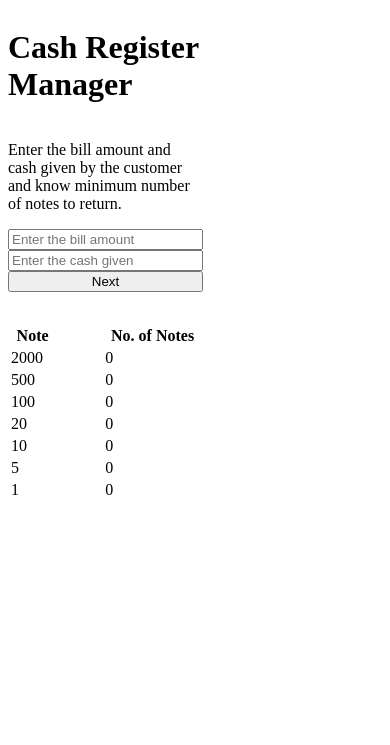
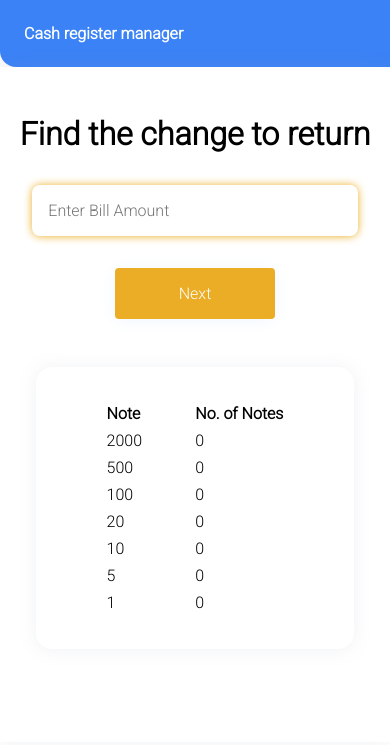
Before and after one commit to abhishek-bhatkar/markTen-cash-register, a plain HTML site: page index.html in a window 390 px wide. Drawn offline with Linux system fonts and the light colour scheme.

Commit message:
refactor: update html, css and js files

```diff
--- a/index.html
+++ b/index.html
@@ -9,19 +9,39 @@
 </head>
 <body>
 
-    <div class="container">
-        <h1 class="heading">
-            Cash Register Manager
-        </h1>
-        <p class="description">
-            Enter the bill amount and cash given by the customer and know minimum number of notes to return.
-        </p>
-                <input id="bill-amount" type="text" placeholder="Enter the bill amount"></input>
-                <input id="cash-given" type="text" placeholder="Enter the cash given"></input>
+<nav class="navigation">
+    <div class="nav-brand">Cash register manager</div>
+</nav>
 
 
+
+    <div class="container container-center">
+
+
+
+        <div class="row1">
+            <div class="column"><h1>Find the change to return</h1></div>
+        </div>
+
+
+
+        <div class="row container-center">
+            <input id="bill-amount" type="text" placeholder="Enter Bill Amount">
+
+        </div>
+        <div  id="cash-given-row">
+            <input class="row container-center row2" id="cash-given" type="text" placeholder="Enter Cash given by customer">
+        </div>
+        <div class="row container-center error">
+            <p id="error-message" style="color:red; margin:1rem"></p>
+
+        </div>
+        <div class="row container-center">
             <button id="check-button">Next</button>
-                <p id="error-message"></p>
+        </div>
+
+
+
               <table class="styled-table bordered">
                 <thead>
                   <tr>
@@ -61,6 +81,7 @@
                 </tbody>
               </table>
 
+
     </div>
 
 
--- a/index.js
+++ b/index.js
@@ -3,6 +3,7 @@ const billAmount = document.querySelector("#bill-amount");
 const cashGiven = document.querySelector("#cash-given");
 const checkButton = document.querySelector("#check-button");
 const message = document.querySelector("#error-message");
+const messageField = document.querySelector(".error");
 const noOfNotes = document.querySelectorAll(".noOfNotes");
 const availableNotes = [2000, 500, 100, 20, 10, 5, 1];
 //processing
@@ -15,7 +16,7 @@ function validateBillandCash(){
             setMessage("Please enter bill amount!");
         } else if(billAmount.value < 0 || !Number.isInteger(Number(billValue))){
             setMessage("Please enter valid bill amount!");
-        } else if(billAmount.value === 0){
+        } else if(billValue === 0){
             setMessage("Bill amount cannot be zero!");
         } else{
             console.log("true");
@@ -71,11 +72,14 @@ function displayChange(returnNotes){
 
 function setMessage(msg){
     message.innerText = msg;
+    messageField.style.display = "flex";
 };
 
 function reset(){
     message.innerText = " ";
     //console.log("msg");
+    message.style = "color:red";
+    messageField.style.display = "none";
 };
 
 //output
@@ -83,9 +87,8 @@ function reset(){
 checkButton.addEventListener("click", () => {
     if(checkButton.innerText == "Next"){
         if(validateBillandCash() === true){
+            cashGiven.style.display = "flex";
             checkButton.innerText = "Submit";
-        } else {
-
         }
     } else if(validateBillandCash() === true){
         let change = calculateChange();
--- a/style.css
+++ b/style.css
@@ -1,7 +1,167 @@
-* {}
+@import url('https://fonts.googleapis.com/css2?family=Roboto:wght@300&display=swap');
 
+:root {
+    --primary-color: #2563EB;
+    --secondary-color: #EBAD25;
+    --light-gray: #F9FAFB;
+    --offwhite: #d7f3fa;
+}
+
+
+* {
+    margin: 0;
+    padding: 0;
+    font-family: 'Roboto', sans-serif;
+}
+
+body {
+    background: var(--light-gray);
+    /* background: #EFF6FF; */
+}
+
+/** navigation **/
+
+.navigation {
+
+    color: var(--primary-color);
+    padding: 1rem;
+    border-bottom-left-radius: 1rem;
+    margin: auto;
+    box-shadow: 0 1px 18px rgba(146, 161, 176, .15);
+    background: #3B82f6;
+    color: white;
+    padding: 0.5rem 2rem 0.5rem 2rem;
+    max-width: 1100px;
+    margin: auto;
+    padding: 1.5rem;
+}
+
+.navigation .nav-brand {
+    font-weight: bold;
+}
+
+
+/** containers **/
 .container {
+
+    padding: 0rem 1rem;
+    background: white;
+    border-radius: 1.5rem;
+    box-shadow: 0 1px 18px rgba(146, 161, 176, .15);
+
+    min-height: 80vh;
+}
+
+.container-center {
+    max-width: 600px;
+    margin: auto;
+    margin-top: 2.5rem;
+}
+
+.row {
     display: flex;
-    flex-direction: column;
-    width: 50vw;
+    justify-content: center;
 }
+
+.row1 {
+    display: flex;
+    padding-top: 3rem;
+    justify-content: center;
+}
+
+.column2 {
+    margin: auto;
+    width: 70%;
+}
+
+img {
+    width: 100%;
+    object-fit: cover;
+}
+
+input {
+    padding: 1rem;
+    color: #4b5563;
+    font-size: 1rem;
+    border: none;
+    box-shadow: 0 0.2px 8px #EBAD25;
+    border-radius: 0.5rem;
+    width: 60%;
+}
+
+button {
+    background: #EBAD25;
+    border: none;
+    padding: 1rem 4rem 1rem 4rem;
+    box-shadow: 0 1px 18px #EFF6FF;
+    border-radius: 0.25rem;
+    color: white;
+    font-size: 1rem;
+    cursor: pointer;
+}
+
+.styled-table {
+    padding: 2rem 4rem;
+    background: white;
+    border-radius: 1rem;
+    margin-top: 3rem;
+    box-shadow: 0 1px 18px rgba(146, 161, 176, .15);
+    margin-left: auto;
+    margin-right: auto;
+    min-height: 10vh;
+}
+
+.styled-table th,
+.styled-table td {
+    padding: 3px 5px;
+}
+
+.row2 {
+    display: none;
+}
+
+.error {
+    display: none;
+}
+
+
+
+
+.mt-3 {
+    margin-top: 2rem;
+}
+
+@media (max-width: 500px) {
+    body {
+        background-color: white;
+    }
+
+    .row1 {
+        flex-direction: column;
+        justify-content: center;
+        align-items: center;
+    }
+
+    .container-center {
+        margin: 0;
+        border-radius: 0;
+        padding: 0;
+    }
+
+    .column1 {
+        width: 70%;
+        margin: auto;
+    }
+
+    h1 {
+        text-align: center;
+    }
+
+    .row {
+        margin: 2rem;
+    }
+
+    input {
+        width: 90%;
+    }
+}
```
Lines whose indentation alone changed are shown as unchanged.
